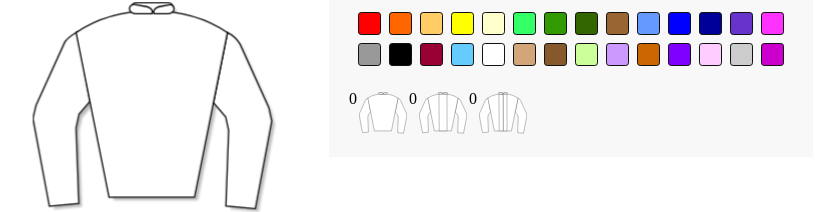
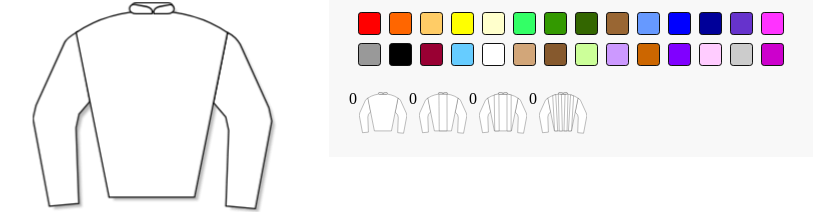
Before and after one commit to cartina-tech/medix-proof-of-concept-widget, a React (Vite) app: page / in a window 1280 px wide. Shown: the part 336-548 px from the top of the page, without its empty margins (229-1044 px from the left). Built offline with nearby package versions, Linux system fonts and the light colour scheme.

Commit message:
Fixed selected state logic for mini-jackets

```diff
--- a/src/App.tsx
+++ b/src/App.tsx
@@ -9,7 +9,7 @@ import ColorPalette from "./components/ColorPalette";
 import MiniJacket from "./components/MiniJacket";
 
 export interface IJacketProps {
-  id: number;
+  currentId?: string;
   jacketVariation: IVariation[];
 }
 
@@ -32,21 +32,53 @@ const jacketVariatonTwo: IVariation[] = [
 const jacketVariationThree: IVariation[] = [
   {
     transform: "",
-    d: "M 91.777905,8.6713388 92.28637,148.49917 107.03185,148.24494 106.77762,8.6713388 Z",
+    d: "m 122.68486,10.839626 -0.32847,137.466174 -15.60249,0 0,-140.2581986 c 17.24653,2.8155036 11.53061,1.9229126 15.93096,2.7920246 z",
   },
   {
     transform: "",
-    d: "M 91.777905,9.4340361 C 92.28637,147.99071 92.28637,147.99071 92.28637,147.99071 L 77.032424,148.49917 76.015495,8.6713388 Z",
+    d: "M 57.975578,11.332337 59.946418,148.47004 77.027042,148.14156 75.877385,7.8833647 C 70.7555,8.4362252 66.571725,8.6080633 57.975578,11.332337 Z",
   },
 ];
 
-const jacketVariations = [jacketVariatonTwo, jacketVariationThree];
+const jacketVariationFour: IVariation[] = [
+  {
+    transform: "translate(-283.3125,-484.65625)",
+    d: "m 346.99147,494.71879 -5.3682,1.4337 -6.04997,2.11777 7.15386,134.62845 11.7813,-0.12854 -7.38886,-138.53868 z",
+  },
+  {
+    transform: "translate(-283.3125,-484.65625)",
+    d: "m 361.8662,493.22414 -2.1736,-0.58424 -2.7466,0.37515 3.5961,139.85267 11.86153,0 -3.72559,-139.1344 z",
+  },
+  {
+    transform: "translate(-283.3125,-484.65625)",
+    d: "m 403.74,495.49 6.3305,1.9151 5.215,1.909 -7.97097,133.55267 -11.86153,0.12854 8.2874,-137.51121 z",
+  },
+  {
+    transform: "translate(-283.3125,-484.65625)",
+    d: "m 388.09406,493.47414 3.07334,-0.58414 2.7466,0.37446 -3.72603,139.60267 -11.60447,0 3.98397,-139.13146 z",
+  },
+];
+
+// array of variations
+const jacketVariations = [
+  jacketVariatonTwo,
+  jacketVariationThree,
+  jacketVariationFour,
+];
 
 function App() {
   const [jacketPaths, setJacketPaths] = useState<IVariation[]>();
   const [helmetFocused, setHelmetFocused] = useState<boolean>(false);
+  const [miniJacketSelected, setMiniJacketSelected] = useState({
+    id: "",
+    selected: false,
+  });
 
   const onClickMiniJacket = (props: IJacketProps) => {
+    setMiniJacketSelected({
+      id: props.currentId || "",
+      selected: true,
+    });
     setJacketPaths(props.jacketVariation);
   };
 
@@ -67,9 +99,11 @@ function App() {
           <div className='JacketVariations'>
             <MiniJacket
               key={0}
+              isSelected={`mini-jacket-0` === miniJacketSelected.id}
+              id={`mini-jacket-0`}
               onClick={() =>
                 onClickMiniJacket({
-                  id: 0,
+                  currentId: `mini-jacket-0`,
                   jacketVariation: [],
                 })
               }
@@ -79,9 +113,13 @@ function App() {
               return (
                 <MiniJacket
                   key={index + 1}
+                  isSelected={
+                    `mini-jacket-${index + 1}` === miniJacketSelected.id
+                  }
+                  id={`mini-jacket-${index + 1}`}
                   onClick={() =>
                     onClickMiniJacket({
-                      id: index,
+                      currentId: `mini-jacket-${index + 1}`,
                       jacketVariation: variation,
                     })
                   }
--- a/src/components/Jacket.tsx
+++ b/src/components/Jacket.tsx
@@ -18,7 +18,7 @@ const renderJacket = (props: IJacketProps) => {
   const { jacketVariation } = props;
 
   return (
-    <svg {...jacketSvgProps} style={{ float: "left" }}>
+    <svg {...jacketSvgProps} style={{ float: "left", cursor: "pointer" }}>
       <defs>
         <clipPath id='clipPath14471123691'></clipPath>
         <clipPath id='clipPath14471123692'></clipPath>
@@ -122,7 +122,7 @@ const renderJacket = (props: IJacketProps) => {
 };
 
 // Jacket
-const Jacket = (props: IPathsProps) => {
+const Jacket = (props: IJacketProps) => {
   return renderJacket(props);
 };
 
--- a/src/components/MiniJacket.tsx
+++ b/src/components/MiniJacket.tsx
@@ -2,6 +2,8 @@ import { useState } from "react";
 import { IVariation } from "../App";
 
 export interface IMiniJacket {
+  id: string;
+  isSelected: boolean;
   jacketVariation?: IVariation[];
   onClick: () => void;
 }
@@ -12,17 +14,13 @@ const blackStrokeStyle = {
 };
 
 const MiniJacket = (props: IMiniJacket) => {
-  const { jacketVariation, onClick } = props;
-
-  const [miniJacketSelected, setMiniJacketSelected] = useState<boolean>(false);
+  const { jacketVariation, id, onClick } = props;
   const [miniJacketClicks, setMiniJacketClicks] = useState<number>(0);
   const selectedBorderColor = "#5ca7bd";
 
-  const handleJacketClick = () => {
+  const handleJacketClick = (currentId: string) => {
+    console.log(currentId);
     onClick();
-
-    setMiniJacketSelected((prev) => (prev = !prev));
-
     if (miniJacketClicks <= 3) {
       if (miniJacketClicks === 3) {
         setMiniJacketClicks(0);
@@ -35,23 +33,22 @@ const MiniJacket = (props: IMiniJacket) => {
   let miniJacketStyle = {
     cursor: "pointer",
     border: `0.15em solid ${
-      miniJacketSelected ? selectedBorderColor : "transparent"
+      props.isSelected ? selectedBorderColor : "transparent"
     }`,
     borderRadius: "0.5em",
-    background: miniJacketSelected ? "#eee" : "none",
+    background: props.isSelected ? "#eee" : "none",
   };
 
   return (
     <>
-      {" "}
       {`${miniJacketClicks}`}
       <svg
-        onClick={handleJacketClick}
+        onClick={() => handleJacketClick({ currentId: id })}
         viewBox='0 0 183 158'
         preserveAspectRatio='xMinYMin meet'
         height='43'
         width='48'
-        id='id27'
+        id={id}
         style={miniJacketStyle}
       >
         <g id='id5f' style={{ fill: "#FFF" }}>
@@ -86,6 +83,7 @@ const MiniJacket = (props: IMiniJacket) => {
                   <path
                     id={`mini-jacket-${index}`}
                     key={`mini-jacket-path-${index}`}
+                    transform={path.transform}
                     d={path.d}
                     style={blackStrokeStyle}
                   ></path>
```
